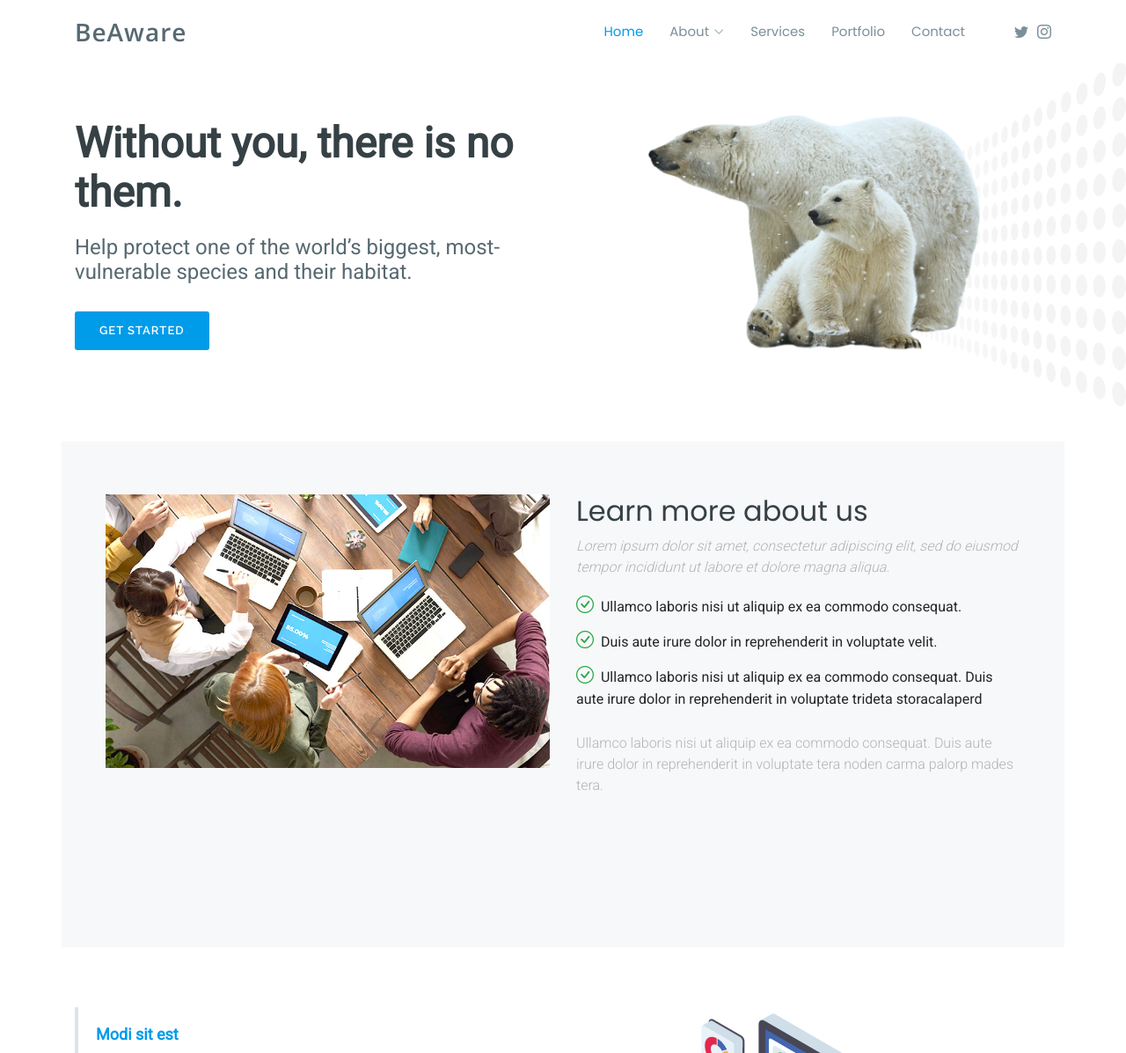
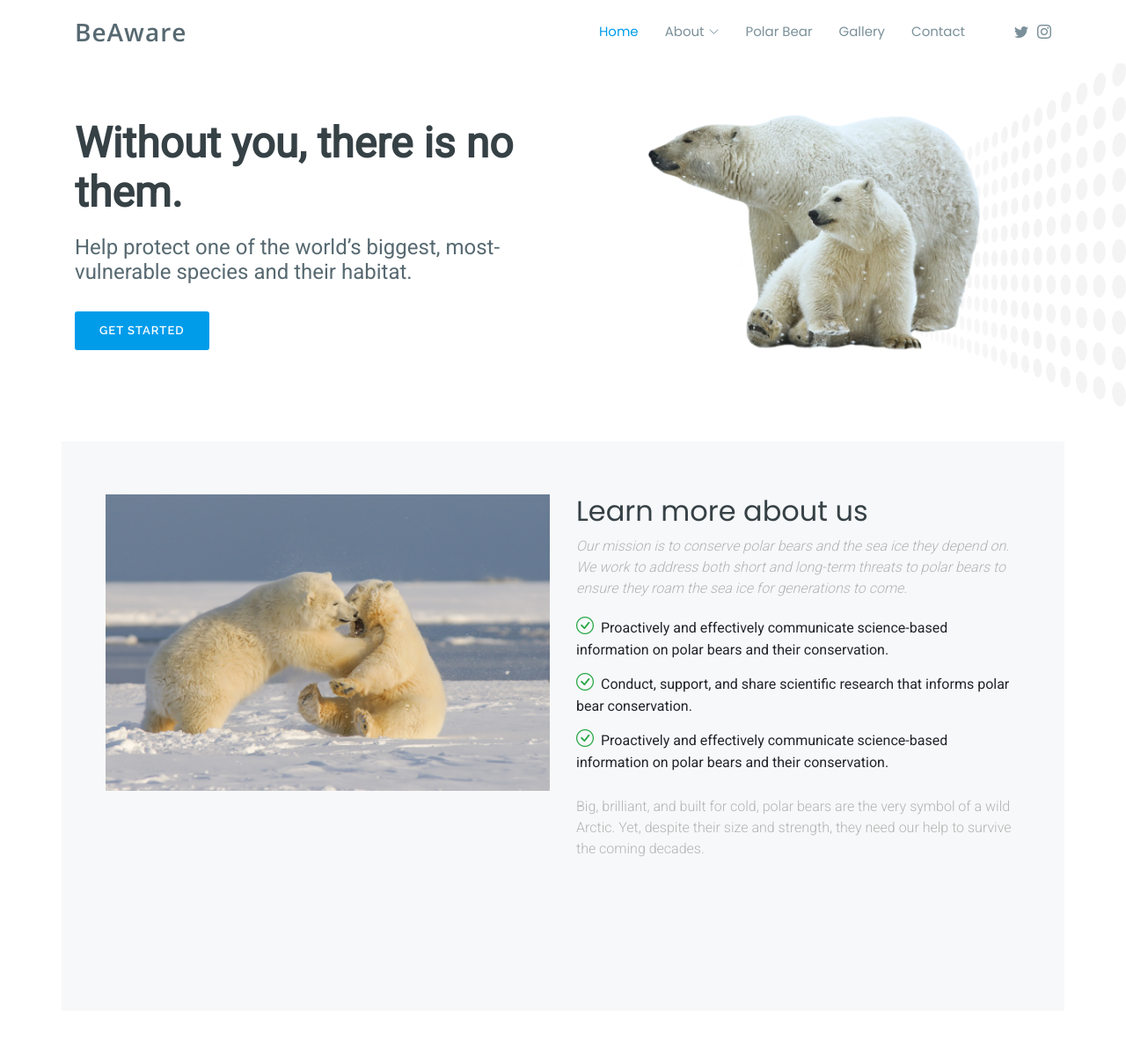
Before and after one commit to shrusna/scrum-jktberuang, a PHP site: page / in a window 1280 px wide. Shown: the top 1197 px of the page at 88% size. Run offline with PHP 8.4, Linux system fonts and the light colour scheme; some web fonts are replaced.

Commit message:
revisi alsi lagi

```diff
--- a/about.php
+++ b/about.php
@@ -8,28 +8,21 @@
                  <div class="content pt-4 pt-lg-0">
                      <h3>Learn more about us</h3>
                      <p class="fst-italic">
-                         Lorem ipsum dolor sit amet, consectetur adipiscing elit, sed
-                         do eiusmod tempor incididunt ut labore et dolore magna aliqua.
+                         Our mission is to conserve polar bears and the sea ice they depend on. We work to address both short and long-term threats to polar bears to ensure they roam the sea ice for generations to come.
                      </p>
                      <ul>
                          <li>
-                             <i class="bi bi-check-circle"></i> Ullamco laboris nisi ut
-                             aliquip ex ea commodo consequat.
+                             <i class="bi bi-check-circle"></i> Proactively and effectively communicate science-based information on polar bears and their conservation.
                          </li>
                          <li>
-                             <i class="bi bi-check-circle"></i> Duis aute irure dolor in
-                             reprehenderit in voluptate velit.
+                             <i class="bi bi-check-circle"></i> Conduct, support, and share scientific research that informs polar bear conservation.
                          </li>
                          <li>
-                             <i class="bi bi-check-circle"></i> Ullamco laboris nisi ut
-                             aliquip ex ea commodo consequat. Duis aute irure dolor in
-                             reprehenderit in voluptate trideta storacalaperd
+                             <i class="bi bi-check-circle"></i> Proactively and effectively communicate science-based information on polar bears and their conservation.
                          </li>
                      </ul>
                      <p>
-                         Ullamco laboris nisi ut aliquip ex ea commodo consequat. Duis
-                         aute irure dolor in reprehenderit in voluptate tera noden
-                         carma palorp mades tera.
+                         Big, brilliant, and built for cold, polar bears are the very symbol of a wild Arctic. Yet, despite their size and strength, they need our help to survive the coming decades.
                      </p>
                  </div>
              </div>
--- a/footer.php
+++ b/footer.php
@@ -31,7 +31,8 @@
                               <i class="bx bx-chevron-right"></i> <a href="#">About us</a>
                           </li>
                           <li>
-                              <i class="bx bx-chevron-right"></i> <a href="#">Services</a>
+                              <i class="bx bx-chevron-right"></i> <a href="#">Polar bear facts
+                              </a>
                           </li>
                           <li>
                               <i class="bx bx-chevron-right"></i>
--- a/header.php
+++ b/header.php
@@ -12,12 +12,12 @@
                   <li class="dropdown">
                       <a href="#"><span>About</span> <i class="bi bi-chevron-down"></i></a>
                       <ul>
-                          <li><a class="nav-link scrollto" href="#about">About Us</a></li>
+                          <li><a class="nav-link scrollto" href="#about">About</a></li>
                           <li><a class="nav-link scrollto" href="#team">Team</a></li>
-                          <li>
+                          <!-- <li>
                               <a class="nav-link scrollto" href="#testimonials">Testimonials</a>
-                          </li>
-                          <li class="dropdown">
+                          </li> -->
+                          <!-- <li class="dropdown">
                               <a href="#"><span>Deep Drop Down</span>
                                   <i class="bi bi-chevron-right"></i></a>
                               <ul>
@@ -27,13 +27,16 @@
                                   <li><a href="#">Deep Drop Down 4</a></li>
                                   <li><a href="#">Deep Drop Down 5</a></li>
                               </ul>
-                          </li>
+                          </li> -->
                       </ul>
                   </li>
-                  <li><a class="nav-link scrollto" href="#services">Services</a></li>
-                  <li>
+                  <li><a class="nav-link scrollto" href="#pb">Polar Bear</a></li>
+                  <li><a class="nav-link scrollto" href="#gallery">Gallery</a></li>
+
+                  <!-- <li><a class="nav-link scrollto" href="#services">Services</a></li> -->
+                  <!-- <li>
                       <a class="nav-link scrollto" href="#portfolio">Portfolio</a>
-                  </li>
+                  </li> -->
                   <!-- <li><a class="nav-link scrollto" href="#pricing">Pricing</a></li> -->
                   <li><a class="nav-link scrollto" href="#contact">Contact</a></li>
               </ul>
--- a/index.php
+++ b/index.php
@@ -84,10 +84,6 @@
     <?php include 'portfolio.php'; ?>
     <!-- End Portfolio Section -->
 
-    <!-- ======= Testimonials Section ======= -->
-    <?php include 'testimonials.php'; ?>
-    <!-- End Testimonials Section -->
-
     <!-- ======= Team Section ======= -->
     <?php include 'team.php'; ?>
     <!-- End Team Section -->
--- a/portfolio.php
+++ b/portfolio.php
@@ -1,9 +1,9 @@
     <section id="portfolio" class="portfolio">
         <div class="container">
             <div class="section-title" data-aos="fade-up">
-                <h2>Portfolio</h2>
+                <h2>Gallery</h2>
                 <p>
-                    Few bear images categorized by species—polar bear, chocolate bear, and panda.
+                    Few images species—polar bear
                 </p>
             </div>
 
```
Also changed, not shown: assets/img/about.jpg.
